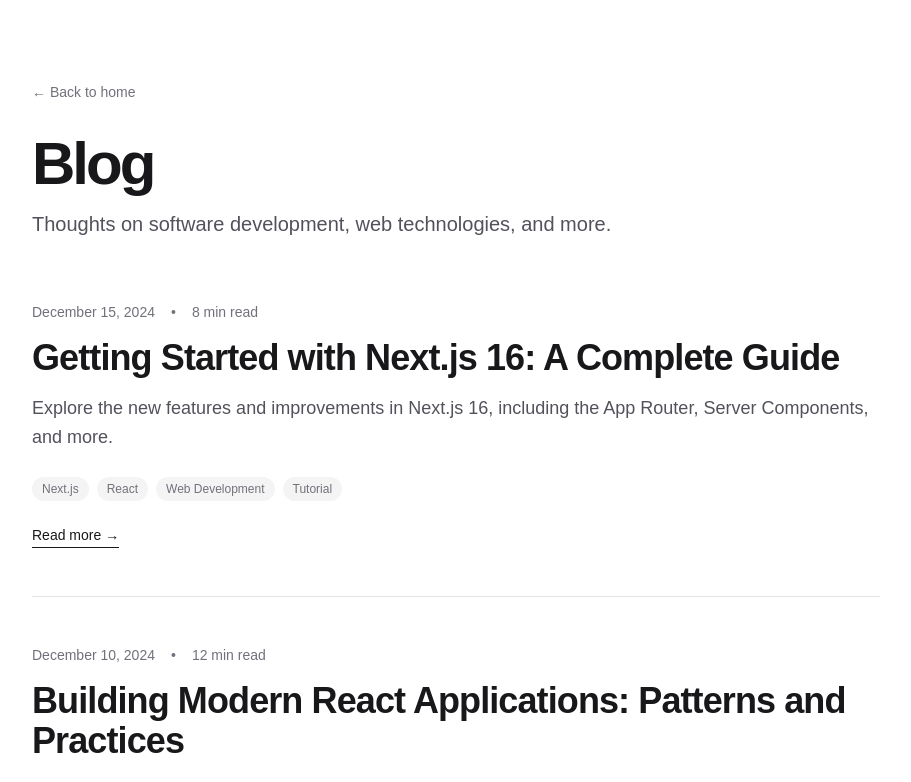
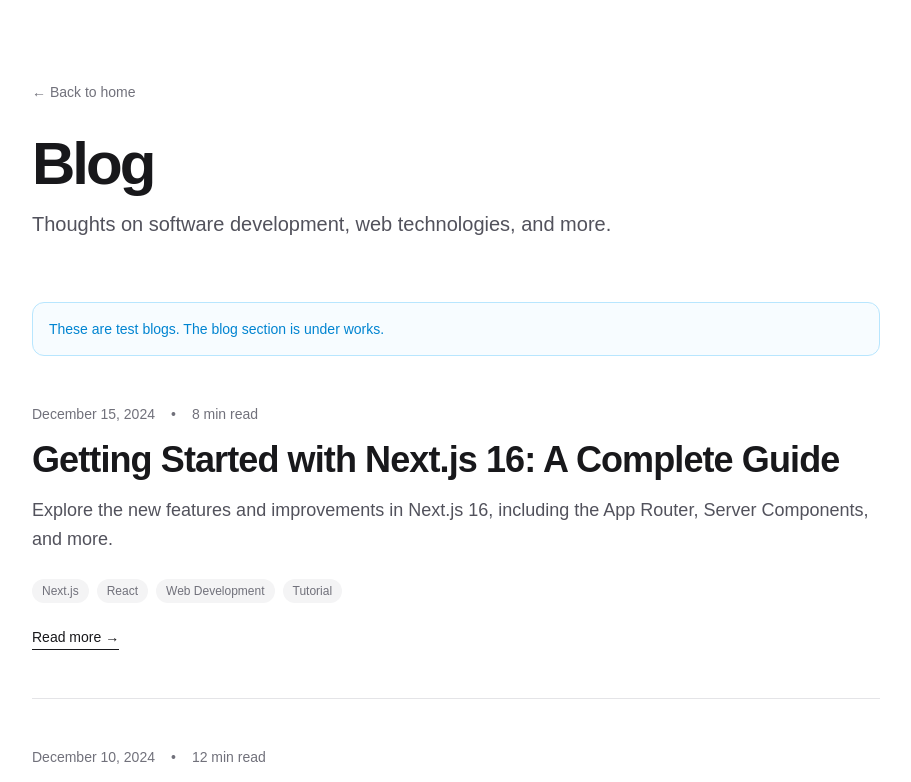
Before and after one commit to rikurainio/rikudev, a Next.js app: page /blog in a window 1280 px wide. Shown: the top 782 px of the page, without its empty margins (184-1095 px from the left). Built offline with nearby package versions, Linux system fonts and the light colour scheme; no server answers.

Commit message:
add: blog info

```diff
--- a/app/blog/page.tsx
+++ b/app/blog/page.tsx
@@ -28,6 +28,13 @@ export default async function BlogPage() {
             Thoughts on software development, web technologies, and more.
           </p>
         </header>
+
+        {/* Notice */}
+        <div className="mb-12 p-4 rounded-xl border border-sky-200 bg-sky-50/50">
+          <p className="text-sm text-sky-600 font-light">
+            These are test blogs. The blog section is under works.
+          </p>
+        </div>
 
         {/* Blog Posts List */}
         <div className="space-y-12">
```
